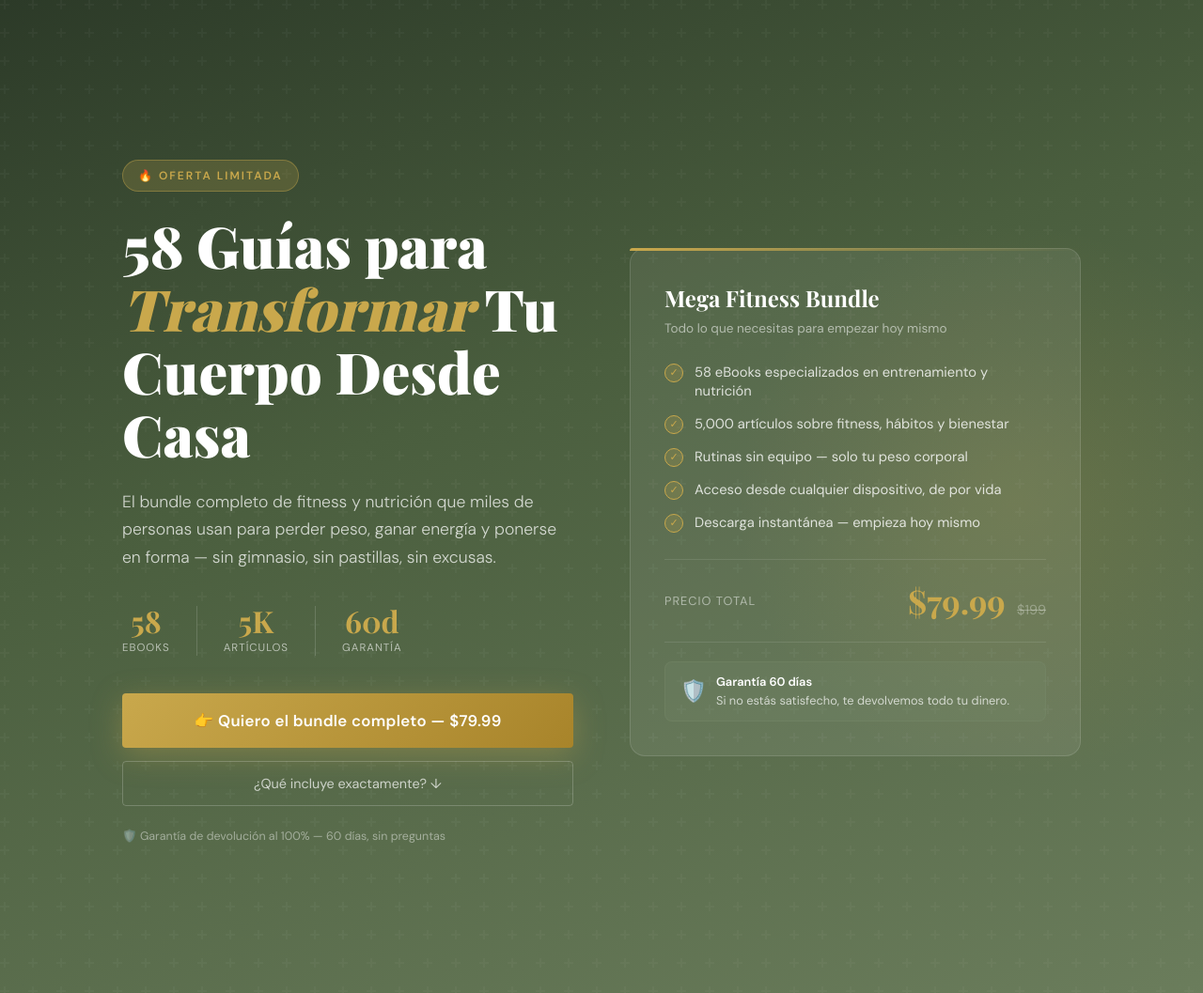
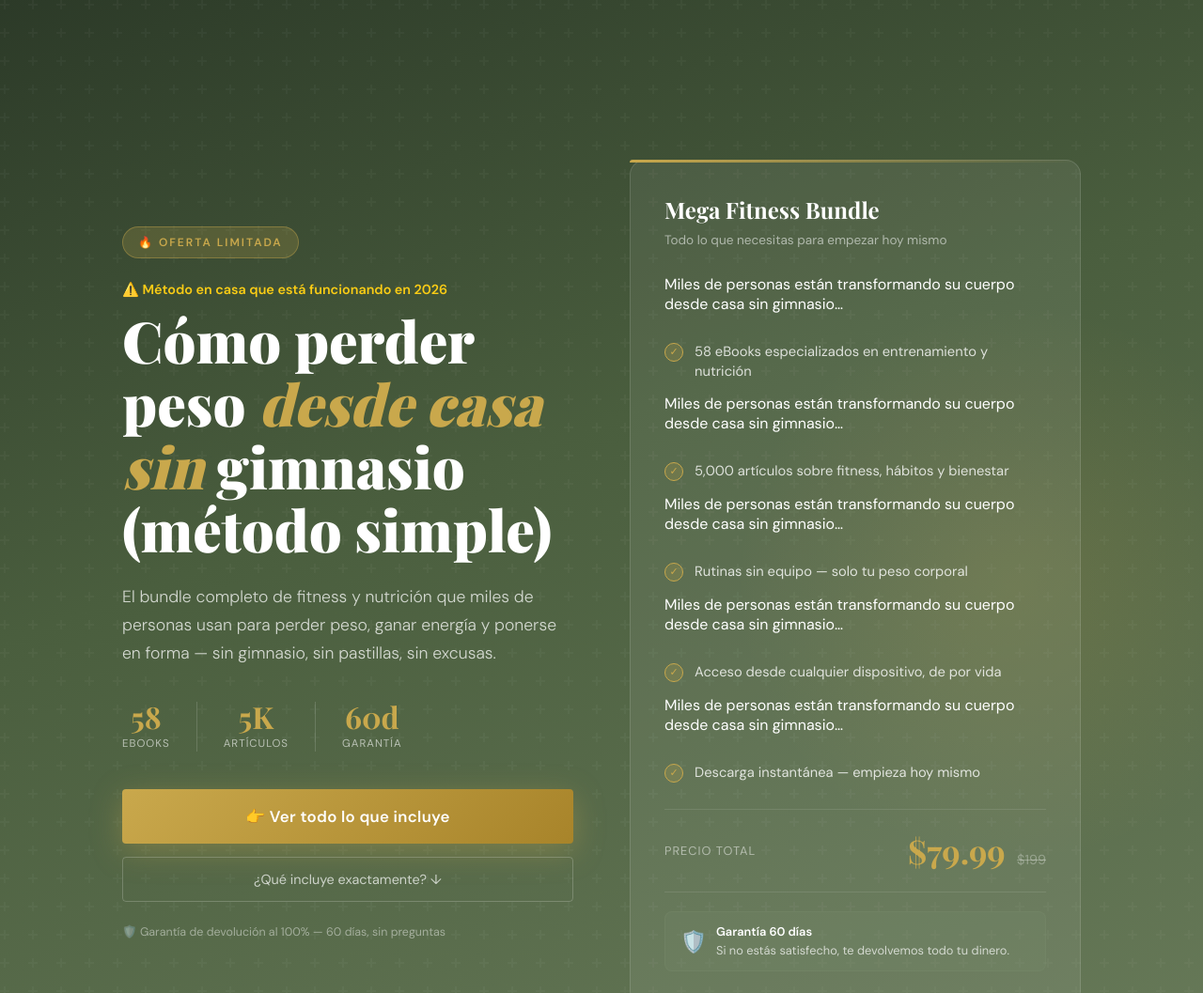
Before and after one commit to khoobandesigns/health-page, a plain HTML site: page index.html in a window 1280 px wide. Shown: the top 1057 px of the page at 94% size. Drawn offline with nearby package versions, Linux system fonts and the light colour scheme; a web font is replaced by a local one.

Commit message:
Update hero section with new promotional content
Added promotional text and updated headings in the hero section.

```diff
--- a/index.html
+++ b/index.html
@@ -942,7 +942,10 @@
   <div class="hero-inner">
     <div class="hero-content">
       <span class="badge">🔥 Oferta limitada</span>
-      <h1>58 Guías para <em>Transformar</em> Tu Cuerpo Desde Casa</h1>
+      <p style="color:#facc15;font-weight:600;margin-bottom:12px;font-size:0.9rem;">
+⚠️ Método en casa que está funcionando en 2026
+</p>
+      <h1>Cómo perder peso <em>desde casa sin</em> gimnasio (método simple)</h1>
       <p class="hero-sub">El bundle completo de fitness y nutrición que miles de personas usan para perder peso, ganar energía y ponerse en forma — sin gimnasio, sin pastillas, sin excusas.</p>
 
       <div class="hero-stats">
@@ -964,7 +967,7 @@
 
       <div class="cta-group">
         <a href="https://www.digistore24.com/redir/556487/Thesoftwaresavvy/" class="btn-primary" target="_blank">
-          👉 Quiero el bundle completo — $79.99
+          👉 Ver todo lo que incluye
         </a>
         <a href="#que-incluye" class="btn-secondary">¿Qué incluye exactamente? ↓</a>
         <p class="guarantee-note">🛡️ Garantía de devolución al 100% — 60 días, sin preguntas</p>
@@ -977,22 +980,37 @@
         <p class="product-tagline">Todo lo que necesitas para empezar hoy mismo</p>
 
         <ul class="feature-list">
+          <p style="color:#fff;font-size:1rem;margin-bottom:16px;">
+Miles de personas están transformando su cuerpo desde casa sin gimnasio…
+</p>
           <li>
             <span class="check-icon">✓</span>
             58 eBooks especializados en entrenamiento y nutrición
           </li>
+          <p style="color:#fff;font-size:1rem;margin-bottom:16px;">
+Miles de personas están transformando su cuerpo desde casa sin gimnasio…
+</p>
           <li>
             <span class="check-icon">✓</span>
             5,000 artículos sobre fitness, hábitos y bienestar
           </li>
+          <p style="color:#fff;font-size:1rem;margin-bottom:16px;">
+Miles de personas están transformando su cuerpo desde casa sin gimnasio…
+</p>
           <li>
             <span class="check-icon">✓</span>
             Rutinas sin equipo — solo tu peso corporal
           </li>
+          <p style="color:#fff;font-size:1rem;margin-bottom:16px;">
+Miles de personas están transformando su cuerpo desde casa sin gimnasio…
+</p>
           <li>
             <span class="check-icon">✓</span>
             Acceso desde cualquier dispositivo, de por vida
           </li>
+          <p style="color:#fff;font-size:1rem;margin-bottom:16px;">
+Miles de personas están transformando su cuerpo desde casa sin gimnasio…
+</p>
           <li>
             <span class="check-icon">✓</span>
             Descarga instantánea — empieza hoy mismo
```
